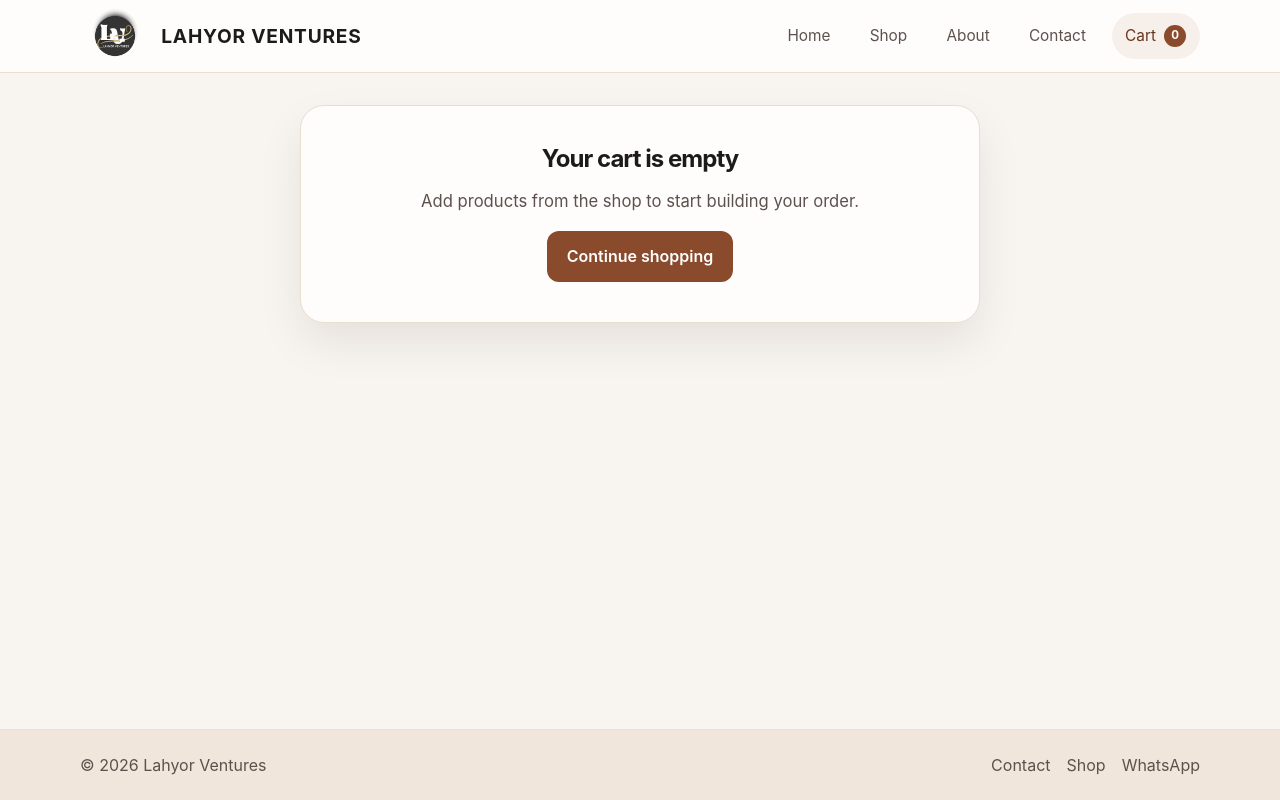
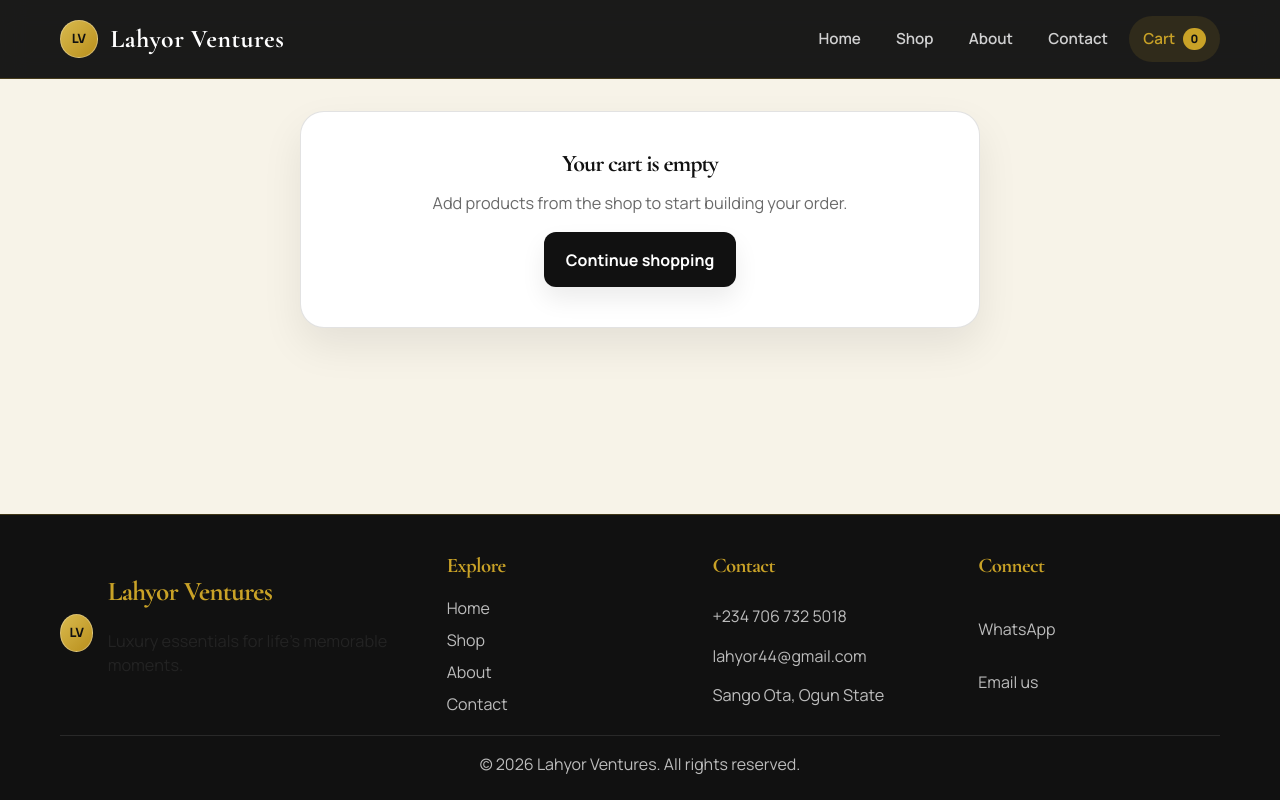
Before and after one commit to Funmight44/Lahyor-vibe, a React (Vite) app: page /cart in a window 1280 px wide. Built offline with nearby package versions, Linux system fonts and the light colour scheme.

Commit message:
changed the colors

```diff
--- a/src/App.jsx
+++ b/src/App.jsx
@@ -23,15 +23,41 @@
           <Route path="/contact" element={<ContactPage />} />
         </Routes>
         <footer className="site-footer">
-          <div className="container footer-shell">
-            <p>© {new Date().getFullYear()} Lahyor Ventures</p>
-            <div className="footer-links">
+          <div className="container footer-grid">
+            <div className="footer-brand">
+              <span className="brand-mark" aria-hidden="true">LV</span>
+              <div>
+                <h3>Lahyor Ventures</h3>
+                <p>Luxury essentials for life’s memorable moments.</p>
+              </div>
+            </div>
+
+            <div className="footer-column">
+              <h4>Explore</h4>
+              <Link to="/">Home</Link>
+              <Link to="/shop">Shop</Link>
+              <Link to="/about">About</Link>
               <Link to="/contact">Contact</Link>
-              <Link to="/shop">Shop</Link>
-              <a href="https://wa.me/?text=Hello%20Lahyor%20Ventures%2C%20I%20would%20like%20to%20place%20an%20order." target="_blank" rel="noreferrer">
+            </div>
+
+            <div className="footer-column">
+              <h4>Contact</h4>
+              <a href="tel:+2347067325018">+234 706 732 5018</a>
+              <a href="mailto:lahyor44@gmail.com">lahyor44@gmail.com</a>
+              <span>Sango Ota, Ogun State</span>
+            </div>
+
+            <div className="footer-column">
+              <h4>Connect</h4>
+              <a href="https://wa.me/2347067325018?text=Hello%20Lahyor%20Ventures%2C%20I%20would%20like%20to%20place%20an%20order." target="_blank" rel="noreferrer">
                 WhatsApp
               </a>
+              <a href="mailto:lahyor44@gmail.com">Email us</a>
             </div>
+          </div>
+
+          <div className="container footer-bottom">
+            <p>© {new Date().getFullYear()} Lahyor Ventures. All rights reserved.</p>
           </div>
         </footer>
       </div>
--- a/src/components/Header.jsx
+++ b/src/components/Header.jsx
@@ -19,8 +19,8 @@
     <header className="site-header">
       <div className="container nav-shell">
         <Link to="/" className="brand" onClick={closeMenu}>
-          <img src="/images/logo.png" alt="Lahyor Ventures Logo" style={{ width: '70px', height: 'auto' }} />
-          <span>Lahyor Ventures</span>
+          <span className="brand-mark" aria-hidden="true">LV</span>
+          <span className="brand-text">Lahyor Ventures</span>
         </Link>
 
         <button
--- a/src/index.css
+++ b/src/index.css
@@ -1,25 +1,29 @@
+@import url('https://fonts.googleapis.com/css2?family=Cormorant+Garamond:wght@500;600;700&family=Manrope:wght@400;500;600;700;800&display=swap');
+
 :root {
-  font-family: Inter, 'Segoe UI', sans-serif;
+  font-family: 'Manrope', 'Segoe UI', sans-serif;
   line-height: 1.5;
   font-weight: 400;
-  color: #1b1d21;
-  background: #f8f4ef;
+  color: #111111;
+  background: #f7f3e8;
   font-synthesis: none;
   text-rendering: optimizeLegibility;
   -webkit-font-smoothing: antialiased;
   -moz-osx-font-smoothing: grayscale;
-  --bg: #f8f4ef;
-  --card: #fffdfb;
-  --card-strong: #f4ecdf;
-  --primary: #8a4b2d;
-  --primary-dark: #69351f;
-  --accent: #d3915d;
-  --text: #1d1b1a;
-  --muted: #5d514d;
-  --line: #eaded1;
-  --success: #316c4b;
-  --error: #b84545;
-  --shadow: 0 20px 45px rgba(31, 18, 11, 0.08);
+  --bg: #f7f3e8;
+  --surface: #ffffff;
+  --surface-soft: #f4efe6;
+  --surface-dark: #111111;
+  --primary: #c9a227;
+  --primary-soft: rgba(201, 162, 39, 0.14);
+  --text: #111111;
+  --muted: #2b2b2b;
+  --muted-soft: rgba(43, 43, 43, 0.7);
+  --line: rgba(17, 17, 17, 0.12);
+  --line-strong: rgba(201, 162, 39, 0.4);
+  --success: #111111;
+  --error: #2b2b2b;
+  --shadow: 0 18px 40px rgba(17, 17, 17, 0.08);
 }
 
 * {
@@ -38,11 +42,6 @@
   color: var(--text);
 }
 
-a {
-  color: inherit;
-  text-decoration: none;
-}
-
 img {
   display: block;
   max-width: 100%;
@@ -52,6 +51,11 @@
 input,
 select {
   font: inherit;
+}
+
+a {
+  color: inherit;
+  text-decoration: none;
 }
 
 button {
@@ -67,6 +71,16 @@
   min-height: 100vh;
 }
 
+h1,
+h2,
+h3,
+h4,
+.brand-text {
+  font-family: 'Cormorant Garamond', Georgia, serif;
+  color: var(--text);
+  letter-spacing: -0.03em;
+}
+
 .app-shell {
   min-height: 100vh;
   display: flex;
@@ -74,7 +88,7 @@
 }
 
 .container {
-  width: min(1120px, calc(100% - 2rem));
+  width: min(1160px, calc(100% - 2rem));
   margin: 0 auto;
 }
 
@@ -85,57 +99,69 @@
 .site-header {
   position: sticky;
   top: 0;
-  z-index: 20;
-  background: rgba(255, 253, 251, 0.96);
+  z-index: 30;
+  background: rgba(17, 17, 17, 0.96);
   backdrop-filter: blur(12px);
-  border-bottom: 1px solid var(--line);
+  border-bottom: 1px solid rgba(201, 162, 39, 0.25);
 }
 
 .nav-shell {
   display: flex;
   align-items: center;
   justify-content: space-between;
-  min-height: 72px;
+  min-height: 78px;
   gap: 1rem;
 }
 
 .brand {
   display: inline-flex;
   align-items: center;
-  gap: 0.7rem;
-  font-size: 1.2rem;
-  font-weight: 700;
-  letter-spacing: 0.04em;
-  text-transform: uppercase;
+  gap: 0.8rem;
+  color: #ffffff;
 }
 
-.brand-logo {
-  width: 2.5rem;
-  height: 2.5rem;
-  border-radius: 12px;
-  background: #f3e7dc;
-  padding: 0.15rem;
+.brand-mark {
+  display: inline-flex;
+  align-items: center;
+  justify-content: center;
+  width: 2.35rem;
+  height: 2.35rem;
+  border-radius: 50%;
+  background: linear-gradient(135deg, #d9ba4e, #b98f1c);
+  color: #111111;
+  font-size: 0.8rem;
+  font-weight: 800;
+  border: 1px solid rgba(255, 255, 255, 0.3);
+}
+
+.brand-text {
+  font-size: clamp(1.4rem, 2vw, 1.8rem);
+  font-weight: 700;
+  color: #ffffff;
+  letter-spacing: 0.02em;
 }
 
 .main-nav {
   display: flex;
   align-items: center;
-  gap: 0.75rem;
+  gap: 0.4rem;
 }
 
 .nav-link {
-  padding: 0.7rem 0.85rem;
+  position: relative;
+  padding: 0.7rem 0.9rem;
   border-radius: 999px;
-  font-size: 0.96rem;
-  color: var(--muted);
-  transition: background 0.2s ease, color 0.2s ease;
+  font-size: 0.95rem;
+  font-weight: 600;
+  color: rgba(255, 255, 255, 0.8);
+  transition: color 0.2s ease, background 0.2s ease, transform 0.2s ease;
 }
 
 .nav-link:hover,
 .nav-link:focus-visible,
 .nav-link.active {
-  background: rgba(138, 75, 45, 0.08);
-  color: var(--primary-dark);
+  background: rgba(201, 162, 39, 0.12);
+  color: var(--primary);
 }
 
 .nav-cart {
@@ -148,42 +174,43 @@
   min-width: 1.4rem;
   height: 1.4rem;
   padding: 0 0.35rem;
-  border-radius: 999px;
-  background: var(--primary);
-  color: #fff;
   display: inline-flex;
   align-items: center;
   justify-content: center;
+  border-radius: 999px;
+  background: var(--primary);
+  color: #111111;
   font-size: 0.72rem;
-  font-weight: 700;
+  font-weight: 800;
 }
 
 .menu-toggle {
   display: none;
-  padding: 0.5rem 0.9rem;
+  padding: 0.6rem 0.9rem;
   border-radius: 999px;
-  border: 1px solid var(--line);
-  background: #fff;
+  border: 1px solid rgba(255, 255, 255, 0.2);
+  background: rgba(255, 255, 255, 0.04);
+  color: #ffffff;
 }
 
 .hero-section {
-  padding: 3rem 0 2rem;
+  padding: 4rem 0 3rem;
 }
 
 .hero-layout {
   display: grid;
-  grid-template-columns: 1.1fr 0.9fr;
+  grid-template-columns: 1.08fr 0.92fr;
   gap: 2rem;
   align-items: center;
 }
 
 .eyebrow {
-  margin: 0 0 0.9rem;
+  margin: 0 0 0.8rem;
   font-size: 0.78rem;
-  letter-spacing: 0.12em;
+  letter-spacing: 0.14em;
   text-transform: uppercase;
   color: var(--primary);
-  font-weight: 700;
+  font-weight: 800;
 }
 
 .hero-copy h1,
@@ -194,13 +221,15 @@
 .shop-heading-row h1,
 .cart-item h2 {
   margin: 0;
-  line-height: 1.1;
+  line-height: 0.96;
   letter-spacing: -0.04em;
 }
 
 .hero-copy h1 {
-  font-size: clamp(2.5rem, 4vw, 4.2rem);
+  max-width: 560px;
+  font-size: clamp(3rem, 5vw, 5rem);
   margin-bottom: 1rem;
+  color: var(--text);
 }
 
 .hero-text,
@@ -209,9 +238,13 @@
 .contact-card li,
 .detail-description,
 .detail-info p,
-.empty-state p {
-  color: var(--muted);
-  font-size: 1.04rem;
+.empty-state p,
+.checkout-intro,
+.contact-list span,
+.footer-column span,
+.footer-brand p {
+  color: var(--muted-soft);
+  font-size: 1.02rem;
 }
 
 .hero-actions,
@@ -219,7 +252,7 @@
   display: flex;
   flex-wrap: wrap;
   gap: 0.85rem;
-  margin-top: 1.5rem;
+  margin-top: 1.6rem;
 }
 
 .primary-btn,
@@ -239,27 +272,36 @@
   display: inline-flex;
   align-items: center;
   justify-content: center;
-  padding: 0.8rem 1.15rem;
-  font-weight: 600;
-  transition: transform 0.2s ease, opacity 0.2s ease;
+  padding: 0.9rem 1.3rem;
+  font-weight: 700;
+  transition: transform 0.2s ease, background 0.2s ease, border-color 0.2s ease, color 0.2s ease, box-shadow 0.2s ease;
 }
 
 .primary-btn {
-  background: var(--primary);
-  color: #fff;
+  background: var(--surface-dark);
+  color: #ffffff;
+  box-shadow: 0 12px 24px rgba(17, 17, 17, 0.08);
 }
 
 .primary-btn:hover,
-.primary-btn:focus-visible,
-.secondary-btn:hover,
-.secondary-btn:focus-visible {
+.primary-btn:focus-visible {
+  background: var(--primary);
+  color: #111111;
   transform: translateY(-1px);
 }
 
 .secondary-btn {
-  background: #fff;
-  border-color: var(--line);
+  background: transparent;
+  border-color: var(--line-strong);
   color: var(--text);
+}
+
+.secondary-btn:hover,
+.secondary-btn:focus-visible {
+  background: var(--primary);
+  border-color: var(--primary);
+  color: #111111;
+  transform: translateY(-1px);
 }
 
 .large-btn {
@@ -275,8 +317,9 @@
 .visual-card {
   overflow: hidden;
   border-radius: 28px;
-  background: var(--card);
+  background: var(--surface);
   box-shadow: var(--shadow);
+  border: 1px solid var(--line);
 }
 
 .visual-card img {
@@ -296,7 +339,7 @@
 }
 
 .accent {
-  background: var(--card-strong);
+  background: var(--surface-soft);
 }
 
 .section-block {
@@ -304,7 +347,7 @@
 }
 
 .section-block.muted {
-  background: rgba(255, 255, 255, 0.25);
+  background: rgba(255, 255, 255, 0.2);
 }
 
 .section-heading {
@@ -312,7 +355,8 @@
 }
 
 .section-heading h2 {
-  font-size: clamp(1.8rem, 3vw, 2.8rem);
+  font-size: clamp(2rem, 2.4vw, 3rem);
+  color: var(--text);
 }
 
 .category-grid,
@@ -326,7 +370,7 @@
 .category-card,
 .feature-card,
 .contact-card {
-  background: var(--card);
+  background: var(--surface);
   border: 1px solid var(--line);
   border-radius: 22px;
   box-shadow: var(--shadow);
@@ -336,47 +380,62 @@
   display: flex;
   flex-direction: column;
   justify-content: space-between;
-  min-height: 140px;
+  min-height: 150px;
   padding: 1.4rem;
-  background: linear-gradient(135deg, #fffdfb, #f3e5d7);
+  background: linear-gradient(135deg, #111111, #2b2b2b);
+  border-color: rgba(201, 162, 39, 0.18);
 }
 
 .category-card span {
-  font-size: 1.2rem;
+  font-size: 1.3rem;
   font-weight: 700;
+  color: #ffffff;
 }
 
 .category-card small {
-  color: var(--muted);
+  color: rgba(255, 255, 255, 0.72);
 }
 
 .product-grid {
   display: grid;
-  gap: 1.2rem;
+  gap: 1.3rem;
   grid-template-columns: repeat(3, minmax(0, 1fr));
 }
 
 .product-card {
-  background: var(--card);
+  background: var(--surface);
   border: 1px solid var(--line);
   border-radius: 24px;
   overflow: hidden;
   box-shadow: var(--shadow);
+  transition: transform 0.2s ease, box-shadow 0.2s ease, border-color 0.2s ease;
+}
+
+.product-card:hover {
+  transform: translateY(-4px);
+  box-shadow: 0 22px 38px rgba(17, 17, 17, 0.1);
+  border-color: rgba(201, 162, 39, 0.4);
 }
 
 .product-image-link {
   display: block;
-  background: #f5efe8;
+  background: var(--surface-soft);
+  overflow: hidden;
 }
 
 .product-image {
   width: 100%;
-  height: 250px;
+  height: 260px;
   object-fit: cover;
+  transition: transform 0.3s ease;
+}
+
+.product-card:hover .product-image {
+  transform: scale(1.04);
 }
 
 .product-body {
-  padding: 1.1rem;
+  padding: 1.1rem 1.1rem 1.2rem;
 }
 
 .product-tag-row {
@@ -384,7 +443,7 @@
   align-items: center;
   justify-content: space-between;
   gap: 0.75rem;
-  margin-bottom: 0.8rem;
+  margin-bottom: 0.85rem;
 }
 
 .product-tag,
@@ -394,28 +453,29 @@
   align-items: center;
   border-radius: 999px;
   font-size: 0.7rem;
-  font-weight: 700;
-  padding: 0.35rem 0.65rem;
+  font-weight: 800;
+  padding: 0.4rem 0.7rem;
 }
 
 .product-tag {
-  background: rgba(138, 75, 45, 0.08);
-  color: var(--primary-dark);
+  background: var(--primary-soft);
+  color: #111111;
 }
 
 .stock-badge.in-stock {
-  background: rgba(49, 108, 75, 0.1);
+  background: rgba(201, 162, 39, 0.12);
   color: var(--success);
 }
 
 .stock-badge.out-of-stock {
-  background: rgba(184, 69, 69, 0.09);
+  background: rgba(43, 43, 43, 0.08);
   color: var(--error);
 }
 
 .product-body h3 {
   margin: 0.2rem 0 0.8rem;
-  font-size: 1.15rem;
+  font-size: 1.45rem;
+  line-height: 1.1;
 }
 
 .product-body h3 a {
@@ -425,34 +485,21 @@
 .product-price,
 .detail-price,
 .cart-item-total {
-  font-size: 1.2rem;
-  font-weight: 700;
-  color: var(--primary-dark);
-}
-
-.product-actions{
-  display: flex;
-  flex-direction: column;
-  gap: 10px;
-}
-
-.cart-controls,
-.detail-meta,
-.summary-row,
-.footer-shell {
-  display: flex;
-  align-items: center;
-  justify-content: space-between;
+  font-size: 1.3rem;
+  font-weight: 800;
+  color: var(--primary);
 }
 
 .product-actions {
+  display: flex;
+  flex-direction: column;
   gap: 0.75rem;
   margin-top: 1rem;
 }
 
 .product-actions .primary-btn,
 .product-actions .secondary-btn {
-  font-size: 15px;
+  font-size: 0.95rem;
   flex: 1;
 }
 
@@ -461,8 +508,8 @@
   align-items: center;
   justify-content: space-between;
   gap: 1rem;
-  background: linear-gradient(135deg, #f4ebe1, #f9f5f3);
-  border: 1px solid var(--line);
+  background: linear-gradient(135deg, #f7f3e8, #f0e6d0);
+  border: 1px solid rgba(201, 162, 39, 0.25);
   border-radius: 24px;
   padding: 1.5rem 1.75rem;
 }
@@ -475,10 +522,12 @@
 .feature-card h2,
 .contact-card h2 {
   margin-top: 0;
+  font-size: 2rem;
+  color: var(--text);
 }
 
 .faq-container {
-  max-width: 780px;
+  max-width: 820px;
 }
 
 .faq-heading {
@@ -486,22 +535,22 @@
 }
 
 .faq-heading > p:last-child {
-  max-width: 520px;
+  max-width: 540px;
   margin: 0.9rem auto 0;
-  color: var(--muted);
+  color: var(--muted-soft);
 }
 
 .faq-list {
   display: grid;
-  gap: 0.75rem;
+  gap: 0.8rem;
 }
 
 .faq-item {
   overflow: hidden;
-  background: var(--card);
+  background: var(--surface);
   border: 1px solid var(--line);
   border-radius: 16px;
-  box-shadow: 0 10px 25px rgba(31, 18, 11, 0.05);
+  box-shadow: 0 10px 25px rgba(17, 17, 17, 0.04);
 }
 
 .faq-question-heading {
@@ -517,28 +566,27 @@
   border: none;
   background: transparent;
   color: var(--text);
-  padding: 1.2rem 1.25rem;
+  padding: 1.2rem 1.3rem;
   text-align: left;
   font-weight: 700;
 }
 
 .faq-question:hover {
-  color: var(--primary-dark);
+  color: #111111;
 }
 
 .faq-icon {
-  flex: 0 0 1.75rem;
   display: inline-flex;
+  width: 1.8rem;
+  height: 1.8rem;
   align-items: center;
   justify-content: center;
-  width: 1.75rem;
-  height: 1.75rem;
+  border-radius: 50%;
   border: 1px solid var(--line);
-  border-radius: 50%;
-  color: var(--primary-dark);
-  font-size: 1.25rem;
-  font-weight: 400;
-  line-height: 1;
+  color: var(--primary);
+  background: rgba(201, 162, 39, 0.06);
+  font-size: 1.35rem;
+  font-weight: 700;
 }
 
 .faq-answer {
@@ -558,8 +606,8 @@
 
 .faq-answer p {
   margin: 0;
-  padding: 0 1.25rem 1.2rem;
-  color: var(--muted);
+  padding: 0 1.3rem 1.25rem;
+  color: var(--muted-soft);
 }
 
 .shop-layout,
@@ -571,17 +619,18 @@
 }
 
 .shop-layout {
-  grid-template-columns: 320px minmax(0, 1fr);
+  grid-template-columns: 290px minmax(0, 1fr);
 }
 
 .shop-sidebar {
-  background: var(--card);
+  background: var(--surface);
   border: 1px solid var(--line);
   border-radius: 24px;
   padding: 1.3rem;
   height: fit-content;
   position: sticky;
-  top: 90px;
+  top: 96px;
+  box-shadow: var(--shadow);
 }
 
 .filter-block {
@@ -591,17 +640,30 @@
 .filter-label {
   display: block;
   margin-bottom: 0.5rem;
-  font-weight: 600;
+  font-weight: 700;
+  color: var(--text);
 }
 
 .filter-block input,
 .filter-block select,
-.quantity-row input {
+.quantity-row input,
+.checkout-form input {
   width: 100%;
-  padding: 0.8rem 0.9rem;
+  padding: 0.82rem 0.9rem;
   border: 1px solid var(--line);
-  background: #fff;
+  background: #ffffff;
   color: var(--text);
+  border-radius: 12px;
+  transition: border-color 0.2s ease, box-shadow 0.2s ease;
+}
+
+.filter-block input:focus,
+.filter-block select:focus,
+.quantity-row input:focus,
+.checkout-form input:focus {
+  outline: none;
+  border-color: var(--primary);
+  box-shadow: 0 0 0 4px rgba(201, 162, 39, 0.12);
 }
 
 .category-pills {
@@ -612,15 +674,16 @@
 
 .pill {
   border: 1px solid var(--line);
-  background: #fff;
+  background: #ffffff;
   color: var(--text);
-  padding: 0.6rem 0.8rem;
+  padding: 0.7rem 0.85rem;
+  font-weight: 600;
 }
 
 .pill.active {
-  background: var(--primary);
-  color: #fff;
-  border-color: var(--primary);
+  background: var(--surface-dark);
+  color: #ffffff;
+  border-color: var(--surface-dark);
 }
 
 .shop-content {
@@ -635,13 +698,17 @@
   margin-bottom: 1.25rem;
 }
 
+.shop-heading-row h1 {
+  font-size: clamp(2.3rem, 4vw, 3.4rem);
+}
+
 .results-badge {
-  color: var(--primary-dark);
-  background: rgba(138, 75, 45, 0.08);
+  color: #111111;
+  background: rgba(201, 162, 39, 0.15);
 }
 
 .empty-state {
-  background: var(--card);
+  background: var(--surface);
   border: 1px solid var(--line);
   border-radius: 24px;
   padding: 2.5rem 1.25rem;
@@ -660,7 +727,7 @@
 }
 
 .detail-image-wrap {
-  background: var(--card);
+  background: var(--surface);
   border: 1px solid var(--line);
   border-radius: 24px;
   overflow: hidden;
@@ -685,22 +752,24 @@
 
 .detail-meta div {
   display: grid;
-  gap: 0.3rem;
+  gap: 0.35rem;
 }
 
 .detail-meta dt {
-  color: var(--muted);
+  color: var(--muted-soft);
   font-size: 0.82rem;
+  text-transform: uppercase;
+  letter-spacing: 0.08em;
 }
 
 .detail-meta dd {
   margin: 0;
-  font-weight: 600;
+  font-weight: 700;
 }
 
 .purchase-box {
-  margin-top: 1.4rem;
-  background: var(--card);
+  margin-top: 1.5rem;
+  background: var(--surface);
   border: 1px solid var(--line);
   border-radius: 18px;
   padding: 1rem;
@@ -708,16 +777,16 @@
 
 .purchase-box label {
   display: block;
-  margin-bottom: 0.6rem;
-  font-weight: 600;
+  margin-bottom: 0.7rem;
+  font-weight: 700;
 }
 
 .quantity-row {
   display: inline-flex;
   align-items: center;
   overflow: hidden;
+  background: #ffffff;
   border: 1px solid var(--line);
-  background: #fff;
   margin-bottom: 0.9rem;
 }
 
@@ -726,15 +795,16 @@
   height: 42px;
   border: none;
   background: transparent;
-  font-size: 1.35rem;
-  color: var(--primary-dark);
+  color: var(--text);
+  font-size: 1.4rem;
 }
 
 .quantity-row input {
-  width: 70px;
+  width: 72px;
   border: none;
   border-left: 1px solid var(--line);
   border-right: 1px solid var(--line);
+  border-radius: 0;
   text-align: center;
 }
 
@@ -743,7 +813,7 @@
 }
 
 .cart-layout {
-  grid-template-columns: minmax(0, 1.5fr) minmax(280px, 0.7fr);
+  grid-template-columns: minmax(0, 1.55fr) minmax(300px, 0.75fr);
   align-items: start;
 }
 
@@ -754,9 +824,9 @@
 
 .cart-item {
   display: grid;
-  grid-template-columns: 110px minmax(0, 1fr) auto;
+  grid-template-columns: 112px minmax(0, 1fr) auto;
   gap: 1rem;
-  background: var(--card);
+  background: var(--surface);
   border: 1px solid var(--line);
   border-radius: 20px;
   padding: 1rem;
@@ -764,8 +834,8 @@
 }
 
 .cart-item-image {
-  width: 110px;
-  height: 110px;
+  width: 112px;
+  height: 112px;
   object-fit: cover;
   border-radius: 14px;
 }
@@ -778,13 +848,14 @@
 }
 
 .cart-item-content h2 {
-  font-size: 1.2rem;
+  font-size: 1.4rem;
   margin-bottom: 0.4rem;
+  color: var(--text);
 }
 
 .cart-item-content p {
   margin: 0;
-  color: var(--muted);
+  color: var(--muted-soft);
 }
 
 .text-link {
@@ -796,18 +867,26 @@
 }
 
 .cart-summary {
-  background: var(--card);
+  background: var(--surface);
   border: 1px solid var(--line);
   border-radius: 24px;
   padding: 1.5rem;
   box-shadow: var(--shadow);
   position: sticky;
-  top: 90px;
+  top: 96px;
 }
 
 .summary-row {
+  display: flex;
+  align-items: center;
+  justify-content: space-between;
   padding: 0.8rem 0;
   border-bottom: 1px solid var(--line);
+  color: var(--muted);
+}
+
+.summary-row strong {
+  color: var(--text);
 }
 
 .block-btn {
@@ -816,7 +895,7 @@
 }
 
 .checkout-panel {
-  margin-top: 1.75rem;
+  margin-top: 1.8rem;
   padding-top: 1.5rem;
   border-top: 1px solid var(--line);
 }
@@ -827,7 +906,6 @@
 
 .checkout-intro {
   margin: 0.6rem 0 1.2rem;
-  color: var(--muted);
   font-size: 0.92rem;
 }
 
@@ -839,16 +917,11 @@
 .checkout-form label {
   margin-top: 0.35rem;
   font-size: 0.9rem;
-  font-weight: 600;
+  font-weight: 700;
 }
 
 .checkout-form input {
-  width: 100%;
-  padding: 0.75rem 0.8rem;
-  border: 1px solid var(--line);
-  border-radius: 10px;
-  background: #fff;
-  color: var(--text);
+  background: var(--surface);
 }
 
 .form-message {
@@ -864,9 +937,9 @@
   display: grid;
   gap: 0.55rem;
   padding: 1rem;
-  border: 1px solid rgba(49, 108, 75, 0.25);
+  border: 1px solid rgba(201, 162, 39, 0.35);
   border-radius: 12px;
-  background: rgba(49, 108, 75, 0.08);
+  background: rgba(201, 162, 39, 0.08);
   color: var(--success);
 }
 
@@ -886,13 +959,20 @@
 
 .contact-list {
   display: grid;
-  gap: 0.7rem;
+  gap: 0.8rem;
   margin-top: 1rem;
 }
 
+.contact-list a,
+.footer-column a,
+.footer-column span,
+.footer-bottom p {
+  color: rgba(255, 255, 255, 0.72);
+}
+
 .contact-list a {
-  color: var(--primary-dark);
-  font-weight: 600;
+  font-weight: 700;
+  color: var(--text);
 }
 
 .contact-card {
@@ -902,25 +982,62 @@
 .contact-card ol {
   margin: 0;
   padding-left: 1.2rem;
-  color: var(--muted);
+  color: var(--muted-soft);
 }
 
 .site-footer {
   margin-top: auto;
-  background: #f0e6db;
-  border-top: 1px solid var(--line);
+  background: #111111;
+  border-top: 1px solid rgba(201, 162, 39, 0.26);
 }
 
-.footer-shell {
-  min-height: 70px;
-  gap: 1rem;
-  color: var(--muted);
+.footer-grid {
+  display: grid;
+  grid-template-columns: 1.5fr 1fr 1fr 1fr;
+  gap: 1.5rem;
+  padding: 2.2rem 0 1.2rem;
 }
 
-.footer-links {
+.footer-brand {
   display: flex;
-  flex-wrap: wrap;
-  gap: 1rem;
+  align-items: center;
+  gap: 0.9rem;
+}
+
+.footer-brand h3,
+.footer-column h4 {
+  margin: 0 0 0.4rem;
+  color: var(--primary);
+  font-size: 1.7rem;
+}
+
+.footer-column {
+  display: grid;
+  gap: 0.5rem;
+}
+
+.footer-column h4 {
+  font-size: 1.3rem;
+}
+
+.footer-column a,
+.footer-column span {
+  transition: color 0.2s ease;
+}
+
+.footer-column a:hover,
+.footer-column a:focus-visible {
+  color: var(--primary);
+}
+
+.footer-bottom {
+  border-top: 1px solid rgba(255, 255, 255, 0.1);
+  padding: 1rem 0 1.5rem;
+  text-align: center;
+}
+
+.footer-bottom p {
+  margin: 0;
 }
 
 @media (max-width: 900px) {
@@ -932,7 +1049,8 @@
   .category-grid,
   .feature-grid,
   .info-grid,
-  .product-grid {
+  .product-grid,
+  .footer-grid {
     grid-template-columns: 1fr 1fr;
   }
 
@@ -940,7 +1058,8 @@
   .shop-layout,
   .cart-layout,
   .detail-layout,
-  .contact-layout {
+  .contact-layout,
+  .footer-grid {
     grid-template-columns: 1fr;
   }
 
@@ -958,13 +1077,13 @@
     position: absolute;
     left: 1rem;
     right: 1rem;
-    top: 76px;
+    top: 78px;
     display: none;
     flex-direction: column;
-    background: rgba(255, 253, 251, 0.98);
-    border: 1px solid var(--line);
+    background: rgba(17, 17, 17, 0.98);
+    border: 1px solid rgba(201, 162, 39, 0.2);
     border-radius: 18px;
-    padding: 0.75rem;
+    padding: 0.8rem;
     box-shadow: var(--shadow);
   }
 
@@ -988,7 +1107,6 @@
   .callout-panel,
   .shop-heading-row,
   .product-actions,
-  .footer-shell,
   .cart-controls,
   .detail-actions {
     flex-direction: column;
@@ -1013,6 +1131,6 @@
 }
 
 :focus-visible {
-  outline: 3px solid rgba(138, 75, 45, 0.35);
+  outline: 3px solid rgba(201, 162, 39, 0.35);
   outline-offset: 2px;
 }
```
Also changed, not shown: 1 other file (tests, documents, lock files or other folders).
